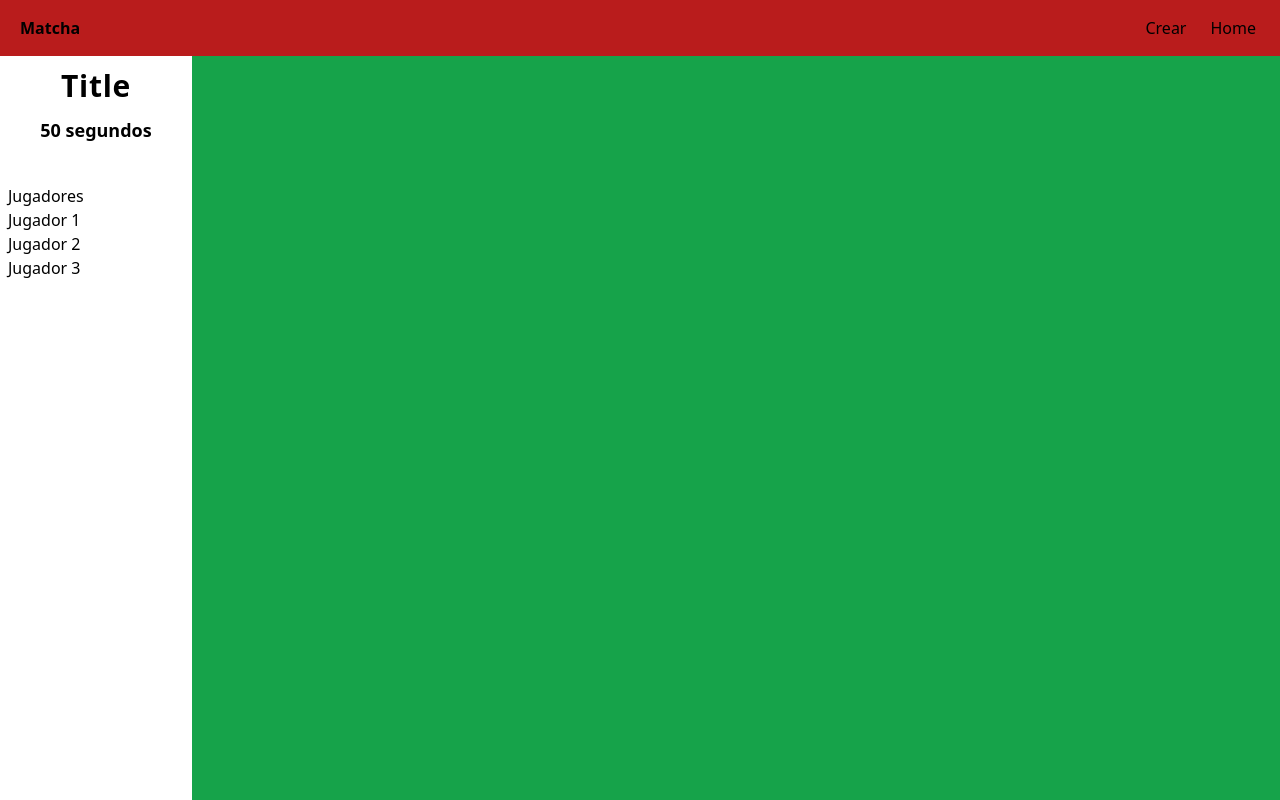
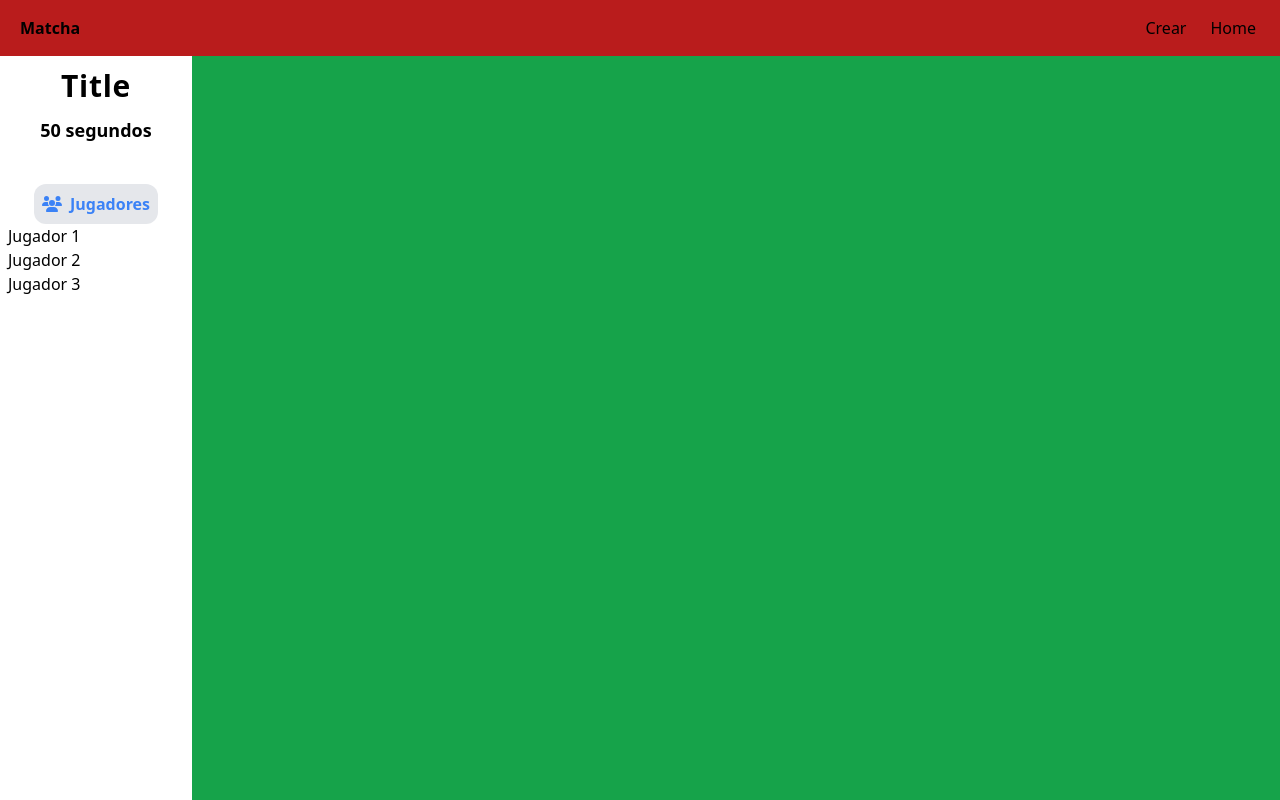
Before and after one commit to LuisArielRetanaHernadez/Memorama, a React (Vite) app: page /game in a window 1280 px wide. Built offline with nearby package versions, Linux system fonts and the light colour scheme.

Commit message:
agregadno otro div envolvente para el hacer efecto de button

```diff
--- a/src/pages/Game/Game.jsx
+++ b/src/pages/Game/Game.jsx
@@ -1,3 +1,6 @@
+import { faUsers } from "@fortawesome/free-solid-svg-icons";
+import { FontAwesomeIcon } from "@fortawesome/react-fontawesome";
+
 const Game = () => {
 
   return (
@@ -9,7 +12,12 @@ const Game = () => {
       </div>
 
       <div>
-        <h3>Jugadores</h3>
+        <div className="flex justify-center items-center">
+          <div className="text-blue-500 p-2 rounded-xl bg-gray-200 inline-flex justify-center items-center">
+            <FontAwesomeIcon icon={faUsers} className="mr-2" />
+            <h3 className="font-semibold">Jugadores</h3>
+          </div>
+        </div>
         <ul>
           <li>Jugador 1</li>
           <li>Jugador 2</li>
```
